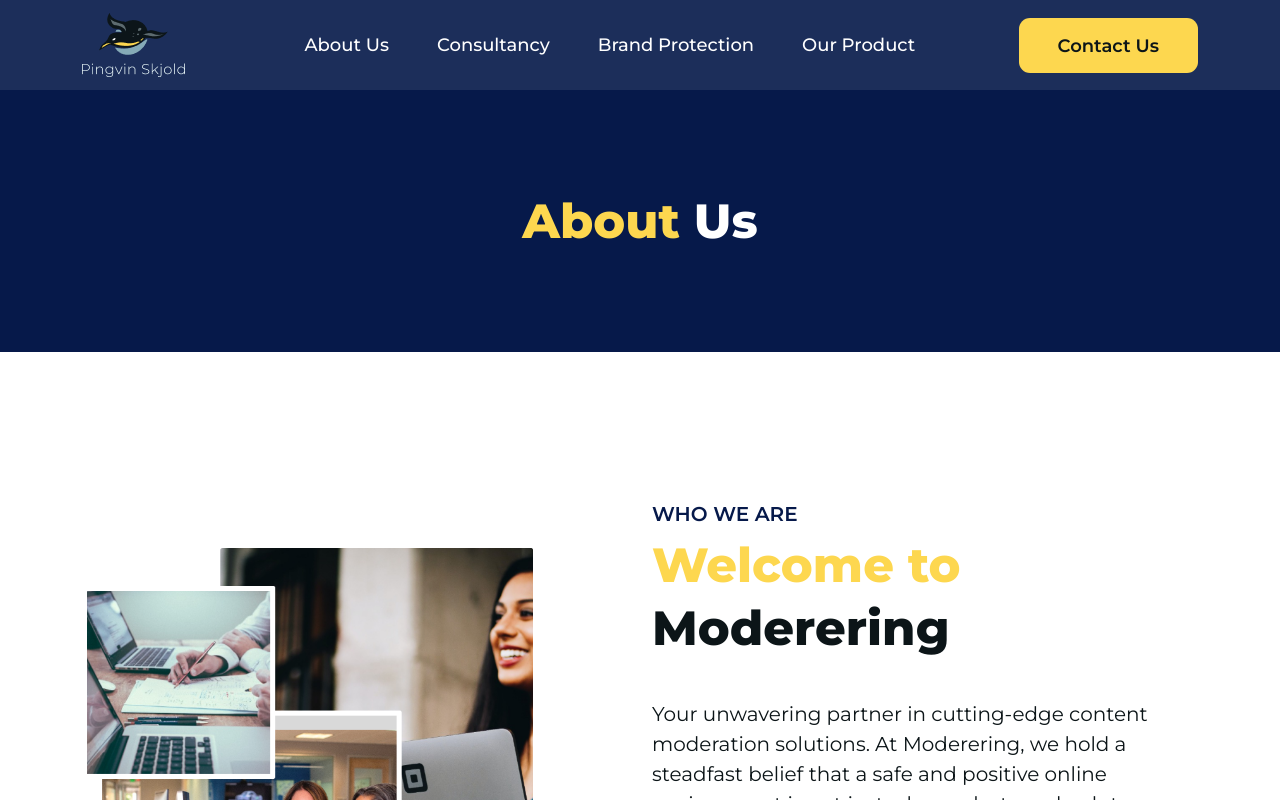
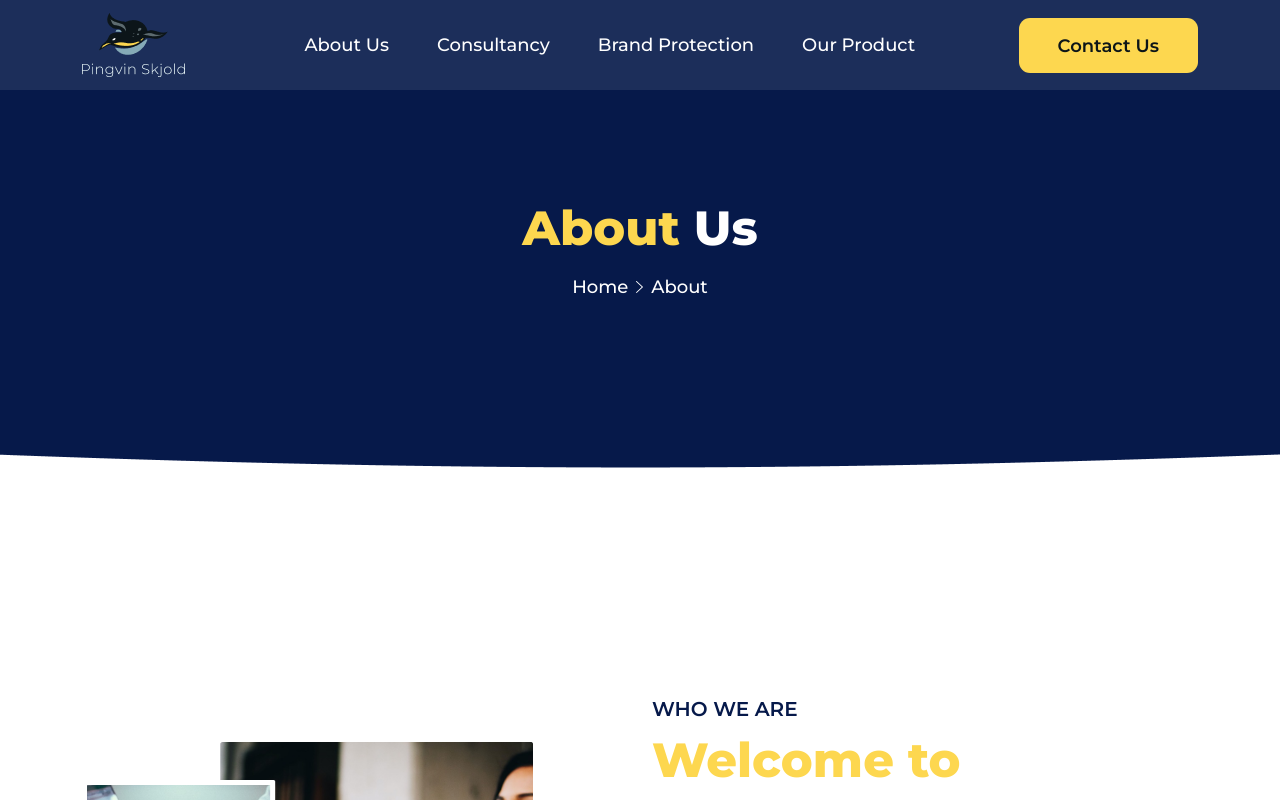
Before and after one commit to MamtazDev/ping-vin, a React (Vite) app: page /about in a window 1280 px wide. Shown: the top 800 px of the page. Built offline with nearby package versions, Linux system fonts and the light colour scheme.

Commit message:
footer and breadcumb done

```diff
--- a/src/Shared/Footer/Footer.css
+++ b/src/Shared/Footer/Footer.css
@@ -1,5 +1,16 @@
 footer {
-    padding-top: 387px;
     padding-bottom: 46px;
     background-color: #0C1518;
 }
+
+footer .footer_wrapper {
+    border-bottom: 1px solid #022530;
+}
+
+.footerPt1 {
+    padding-top: 200px;
+}
+
+.footerPt2 {
+    padding-top: 387px;
+}
--- a/src/Shared/Footer/Footer.jsx
+++ b/src/Shared/Footer/Footer.jsx
@@ -1,21 +1,25 @@
 import React, { useEffect } from 'react';
 import './Footer.css';
 import footerLogo from '../../assets/ping_vin_footer_logo.png';
-import { Link, useNavigate } from 'react-router-dom';
+import { Link, useLocation, useNavigate } from 'react-router-dom';
 import mailIcon from '../../assets/mail.svg'
 
 
 
 const Footer = () => {
+    const location = useLocation()
+    const currentPage = location.pathname
     return (
-    <footer>
+        <footer className={currentPage === '/' ? 'footerPt2' : 'footerPt1'} >
             <div className="container">
+                <div className="footer_wrapper">
                     <div className="row">
                         <div className="col-lg-3">
                             <div className="nav_logo mb-5 mb-lg-0">
                                 <img src={footerLogo} alt="footer-logo" />
                             </div>
                         </div>
+
                         <div className="col-lg-3">
                             <div className="footer_nav mb-5 mb-lg-0">
                                 <div className="footer_header">
@@ -52,6 +56,7 @@ return (
                                 </div>
                             </div>
                         </div>
+
                         <div className="col-lg-3">
                             <div className="footer_nav mb-5 mb-lg-0">
                                 <div className="footer_header">
@@ -75,6 +80,7 @@ return (
                                 </div>
                             </div>
                         </div>
+
                         <div className="col-lg-3">
                             <div className="footer_nav mb-5 mb-lg-0">
                                 <div className="footer_header">
@@ -95,7 +101,16 @@ return (
                                 </div>
                             </div>
                         </div>
+
                     </div>
+                </div>
+
+                <div className="text-center py-3">
+                    <span className='text-white fs-6 fw-light'>
+                        copyright ©  2023 Pingvin Skfold. All right reserved
+                    </span>
+                </div>
+
             </div>
         </footer>
     );
--- a/src/Shared/Header/Header.jsx
+++ b/src/Shared/Header/Header.jsx
@@ -6,7 +6,7 @@ import { Link } from "react-router-dom";
 const Header = () => {
   return (
     <>
-      <div className="header">
+      <div className="header position-absolute w-100">
         <nav className="navbar navbar-expand-lg white">
           <div className="container">
             <Link className="navbar-brand" to="/">
--- a/src/components/BrandProtectionHome/BrandProtectionHome.jsx
+++ b/src/components/BrandProtectionHome/BrandProtectionHome.jsx
@@ -7,7 +7,7 @@ const BrandProtectionHome = () => {
       <section className="brand_protection_wrapper section_padding">
         <div className="container">
           <div className="brand_protection text-center">
-            <h1 className="about_text mb-4">
+            <h1 className="fw_extrabold fs_48 text-white mb-4">
               Brand <span className="yellow">Protection</span>
             </h1>
             <p className="text-white fs-6">
--- a/src/pages/PageHeader/PageHeader.css
+++ b/src/pages/PageHeader/PageHeader.css
@@ -2,14 +2,22 @@
     background-image: url('../../assets/about_us.png');
     background-repeat: no-repeat;
     background-position: center;
-    padding: 100px;
+    padding-top: 200px;
+    padding-bottom: 230px;
+
 }
 
-.about_text1{
+.about_text1 {
     color: var(--05, #FDD74F);
-font-family: Montserrat;
-font-size: 48px;
-font-style: normal;
-font-weight: 800;
-line-height: 130%; /* 62.4px */
+    font-family: Montserrat;
+    font-size: 48px;
+    font-style: normal;
+    font-weight: 800;
+
+    /* 62.4px */
 }
+
+
+.breadcrumb-item+.breadcrumb-item::before {
+    content: url(../../assets/right_arrwo.svg);
+}
--- a/src/pages/PageHeader/PageHeader.jsx
+++ b/src/pages/PageHeader/PageHeader.jsx
@@ -1,12 +1,27 @@
 import React from "react";
 import "./PageHeader.css";
+import { Link, useLocation, useParams } from "react-router-dom";
 const PageHeader = () => {
+  const location = useLocation();
+  const currentLocation = location.pathname.slice(1);
   return (
     <>
       <div className="page_banner text-center white_color">
-        <h1 className="about_text1">
+        <h1 className="about_text1 mb-3">
           About <span className="white_color">Us</span>
         </h1>
+
+        <nav aria-label="breadcrumb ">
+          <ol class="breadcrumb justify-content-center align-items-center">
+            <li class="breadcrumb-item text-white">
+              <Link to={"/"} className="text-white fs_18 fw-medium" >Home</Link>
+            </li>
+
+            <li class="breadcrumb-item text-white active text-capitalize fs_18 fw-medium" aria-current="page">
+              {currentLocation}
+            </li>
+          </ol>
+        </nav>
 
       </div>
     </>
```
Also changed, not shown: src/assets/background_cruved.svg (added), src/assets/right_arrwo.svg (added). Lines whose indentation alone changed are shown as unchanged.
